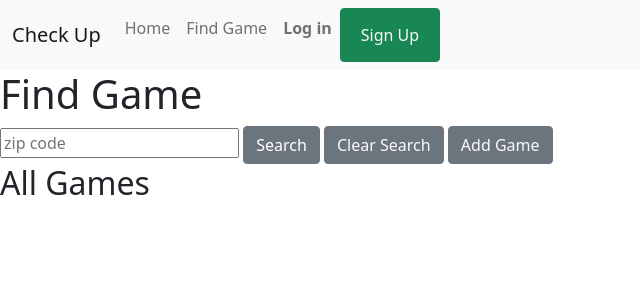
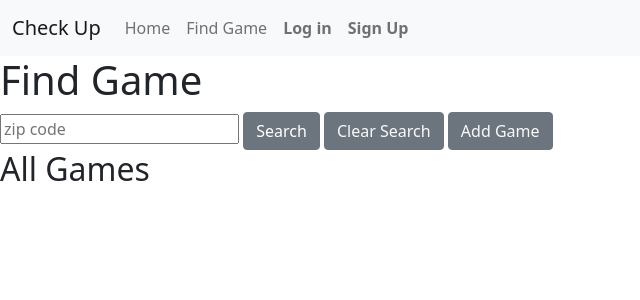
Before and after one commit to mohammadturaab/checkup, a Django app: page /findgame/ in a window 1280 px wide. Shown: the top 300 px of the page, without its empty margins (0-640 px from the left). Run offline with Django 4.2, Linux system fonts and the light colour scheme; data that the repository does not hold is empty; some libraries are stand-ins or nearby versions.

Commit message:
fixed nav bar>

```diff
--- a/main_app/templates/base.html
+++ b/main_app/templates/base.html
@@ -39,7 +39,7 @@
                         <strong><a class = "nav-link" href="{% url 'login' %}">Log in</a></strong>
                     </li>
                     <li class="nav-item">
-                        <button class = "btn btn-success"><a class = "nav-link sign-up text-light text-decoration-none" href="{% url 'signup' %}">Sign Up</a></button>
+                        <strong><a class = "nav-link sign-up " href="{% url 'signup' %}">Sign Up</a></strong>
                     </li>
         {% endif %}
                 </ul>
```
